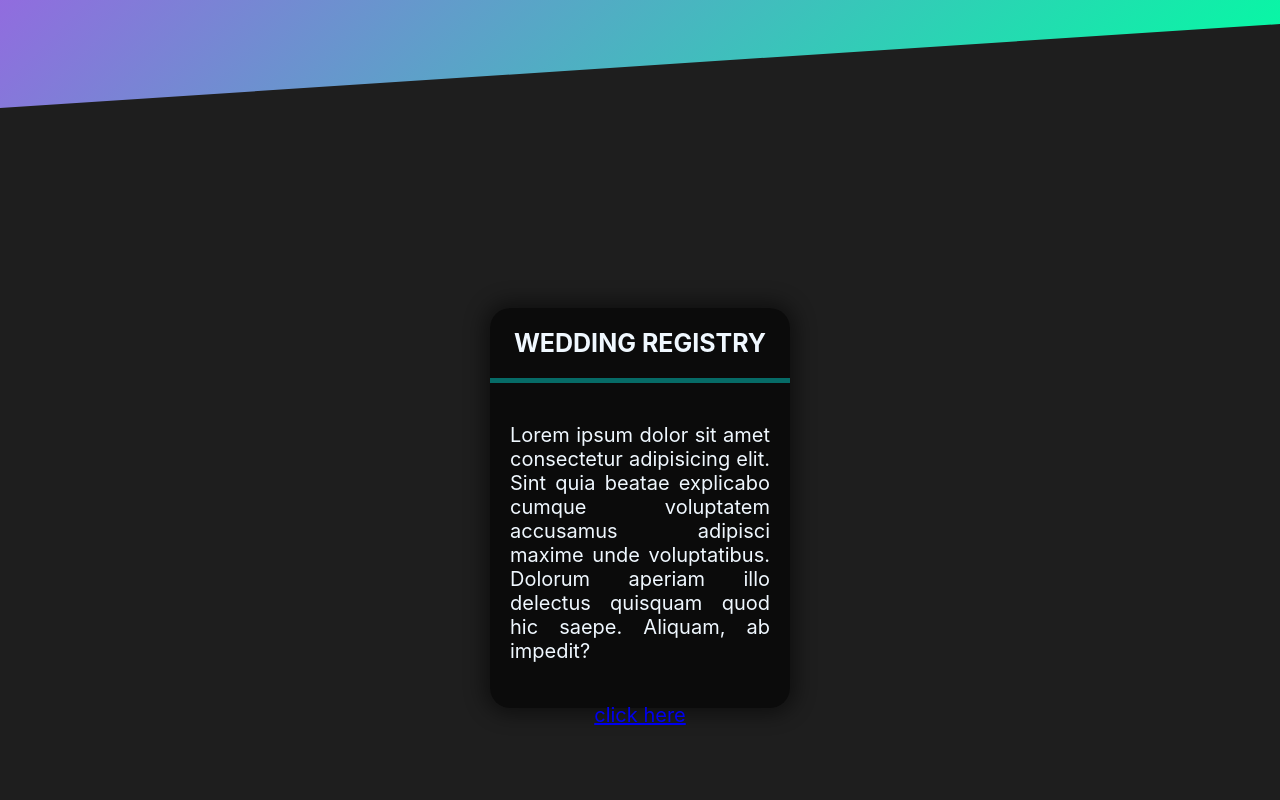
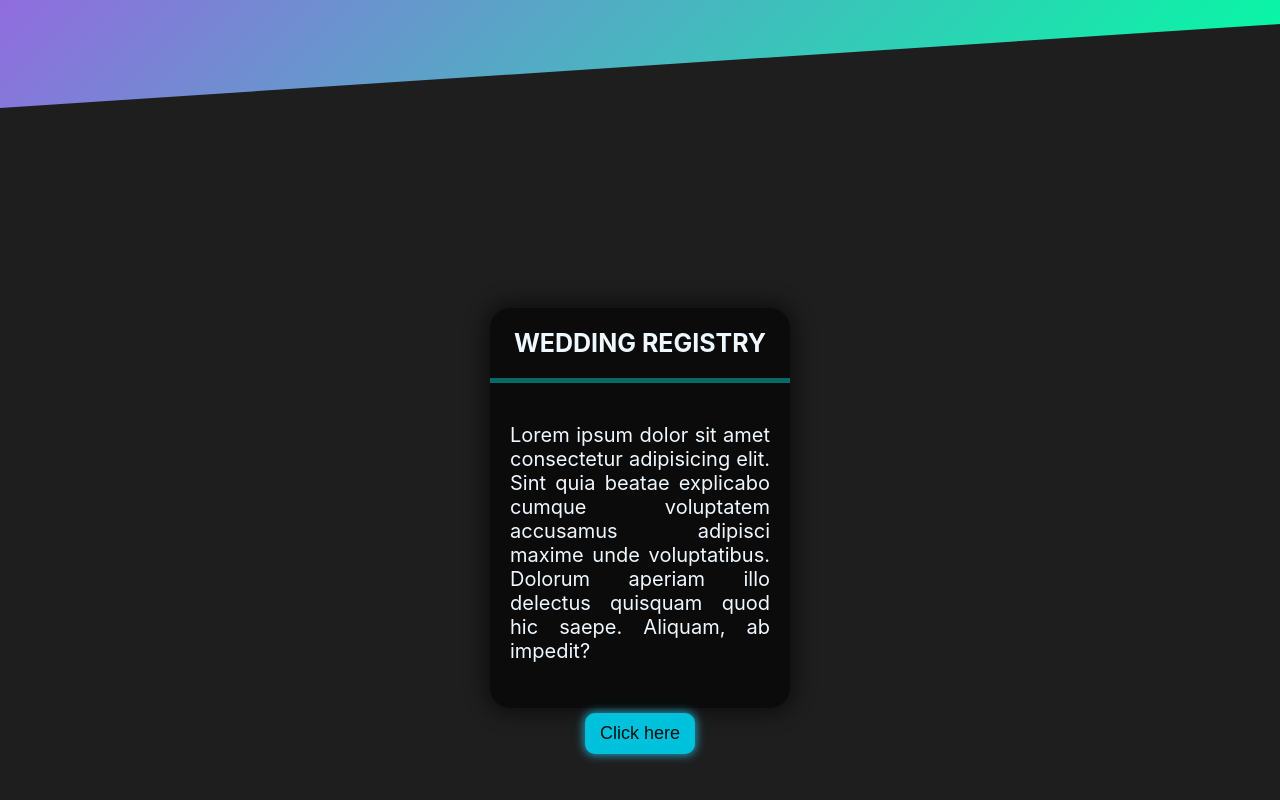
Before and after one commit to ankitzm/solana-wedding, a React (Create React App) app: page / in a window 1280 px wide. Shown: the part 1612-2412 px from the top of the page. Built offline with nearby package versions, Linux system fonts and the light colour scheme.

Commit message:
card btn fix

```diff
--- a/src/component/card/Card.js
+++ b/src/component/card/Card.js
@@ -1,4 +1,5 @@
 import { Link } from "react-router-dom";
+import CoreBTN from "../../core/btn/btn";
 import "./Card.css"
 
 function Card() {
@@ -10,7 +11,7 @@ function Card() {
                     accusamus adipisci maxime unde voluptatibus. Dolorum aperiam illo delectus quisquam quod hic saepe.
                     Aliquam, ab impedit?</p>
 
-                <Link to="/certificate"> click here </Link>
+                <Link to="/certificate"><CoreBTN text="Click here" type="light" /> </Link>
             </div>
         </div>
     )
```
